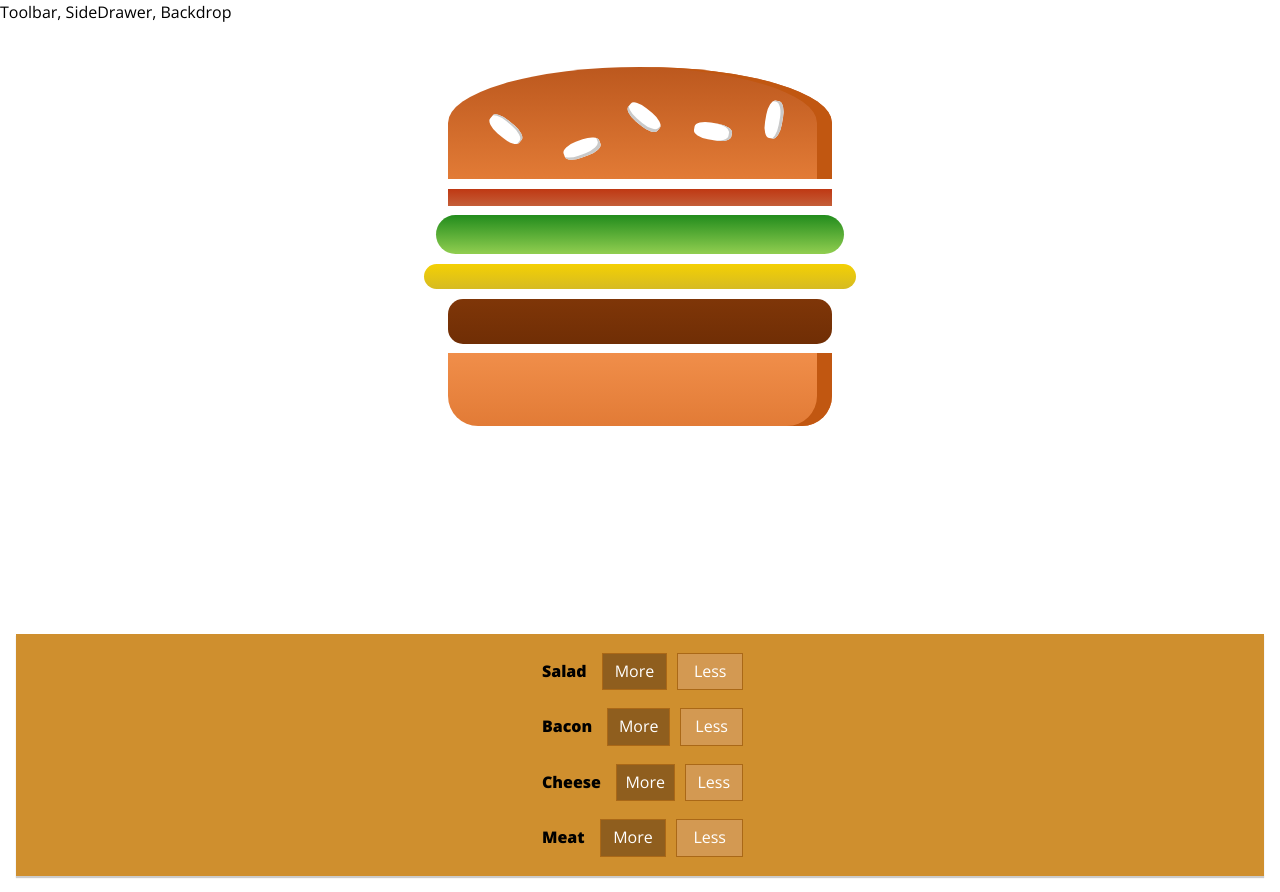
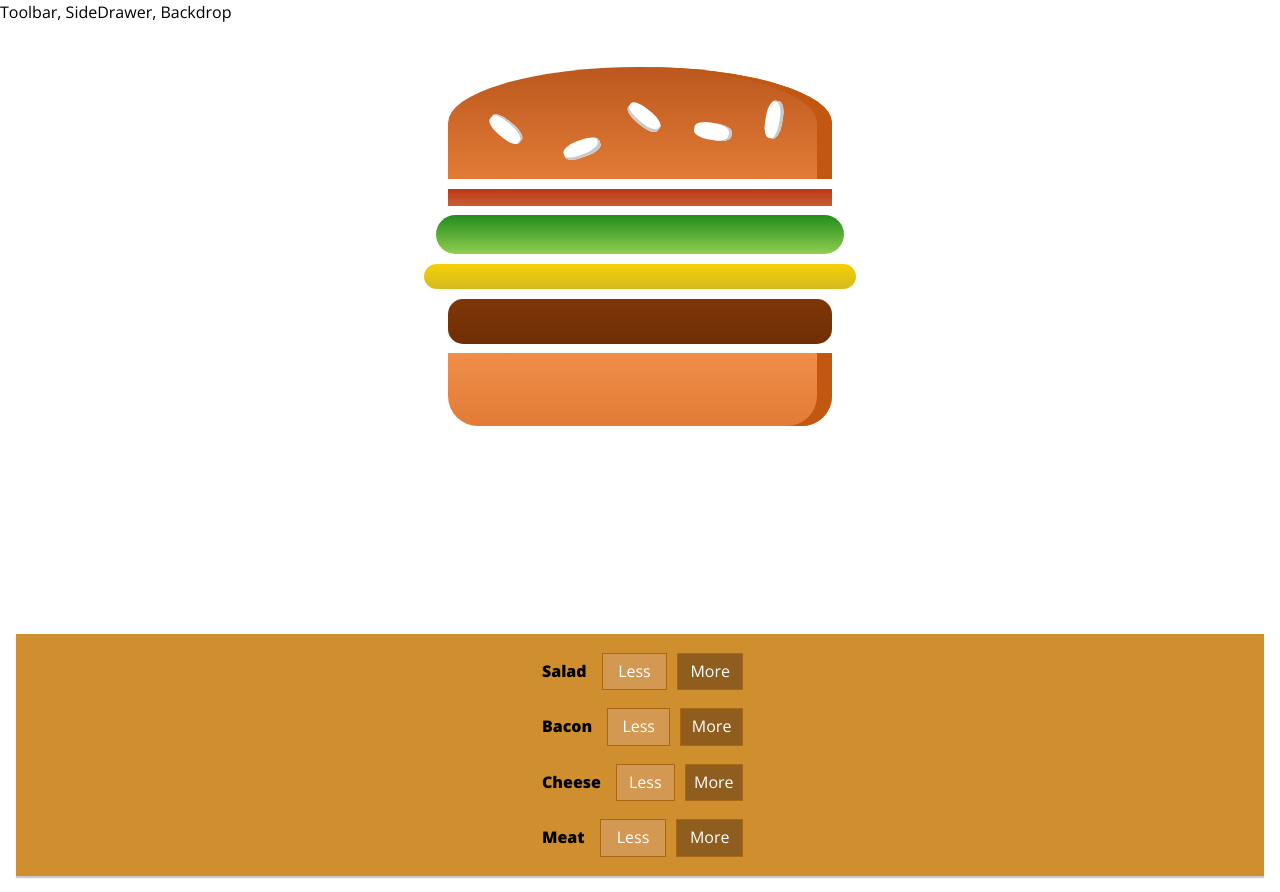
Before and after one commit to bondarukoleh/burgers_cafe_react_course, a React (Create React App) app: page / in a window 1280 px wide. Built offline with nearby package versions, Linux system fonts and the light colour scheme.

Commit message:
added hadlers to burger controls

```diff
--- a/src/components/Burger/BuildControls/BuildControl/BuildControl.js
+++ b/src/components/Burger/BuildControls/BuildControl/BuildControl.js
@@ -5,8 +5,12 @@ const BuildControl = (props) => {
   return (
     <div className={style.BuildControl} id={props.label}>
       <div className={style.Label}>{props.label}</div>
+      <button
+        disabled={props.disabled}
+        onClick={props.removeIngredient}
+        className={style.Less}
+      >Less</button>
       <button onClick={props.addIngredient} className={style.More}>More</button>
-      <button onClick={props.removeIngredient} className={style.Less}>Less</button>
     </div>
   )
 }
--- a/src/components/Burger/BuildControls/BuildControls.js
+++ b/src/components/Burger/BuildControls/BuildControls.js
@@ -14,6 +14,7 @@ const BuildControls = (props) => {
     <div className={styles.BuildControls}>
       {controls.map(({label, type}) => {
         return <BuildControl
+          disabled={props.disabledControls[type]}
           key={label}
           label={label}
           addIngredient={() => props.addIngredient(type)}
--- a/src/components/Burger/Burger.js
+++ b/src/components/Burger/Burger.js
@@ -6,6 +6,9 @@ import PropTypes from 'prop-types'
 
 const Burger = (props) => {
   const createIngredient = (type, times) => {
+    if(times < 0) {
+      return null;
+    }
     return Array.from(new Array(times)).map((v, i) => <Ingredient key={type+i} type={type} />)
   }
 
--- a/src/containers/BurgerBuilder/BurgerBuilder.js
+++ b/src/containers/BurgerBuilder/BurgerBuilder.js
@@ -7,10 +7,10 @@ const INGREDIENT_PRICES = {
   salad: 0.50,
   cheese: 0.75,
   meat: 1,
-}
+};
 
 class BurgerBuilder extends Component {
-  state =  {
+  state = {
     ingredients: {
       bacon: 1,
       salad: 1,
@@ -18,23 +18,25 @@ class BurgerBuilder extends Component {
       meat: 1,
     },
     price: 2.75
-  }
+  };
 
   componentDidMount = () => {
     this.countBurgerPrice();
-  }
+  };
 
   addIngredientHandler = (type) => {
-      const oldIngredients = {...this.state.ingredients}
+    const oldIngredients = {...this.state.ingredients};
     oldIngredients[type]++;
     this.setState({ingredients: oldIngredients});
-  }
+  };
 
   removeIngredientHandler = (type) => {
-    const oldIngredients = {...this.state.ingredients}
+    const oldIngredients = {...this.state.ingredients};
+    if (!(oldIngredients[type] === 0)) {
       oldIngredients[type]--;
       this.setState({ingredients: oldIngredients});
     }
+  };
 
   countBurgerPrice = () => {
     const oldPrice = this.state.price;
@@ -44,17 +46,23 @@ class BurgerBuilder extends Component {
         return newPrice;
       }, 0);
     if (oldPrice !== newPrice) {
-      this.setState({price: newPrice})
+      this.setState({price: newPrice});
     }
+  };
+
+  render() {
+    const disabledControls = {...this.state.ingredients};
+    for (const type in disabledControls){
+      disabledControls[type] = !disabledControls[type];
     }
 
-  render() {
     return (
       <React.Fragment>
         <Burger
           ingredients={this.state.ingredients}
         />
         <BuildControls
+          disabledControls={disabledControls}
           addIngredient={this.addIngredientHandler}
           removeIngredient={this.removeIngredientHandler}
         />
```
Lines whose indentation alone changed are shown as unchanged.
